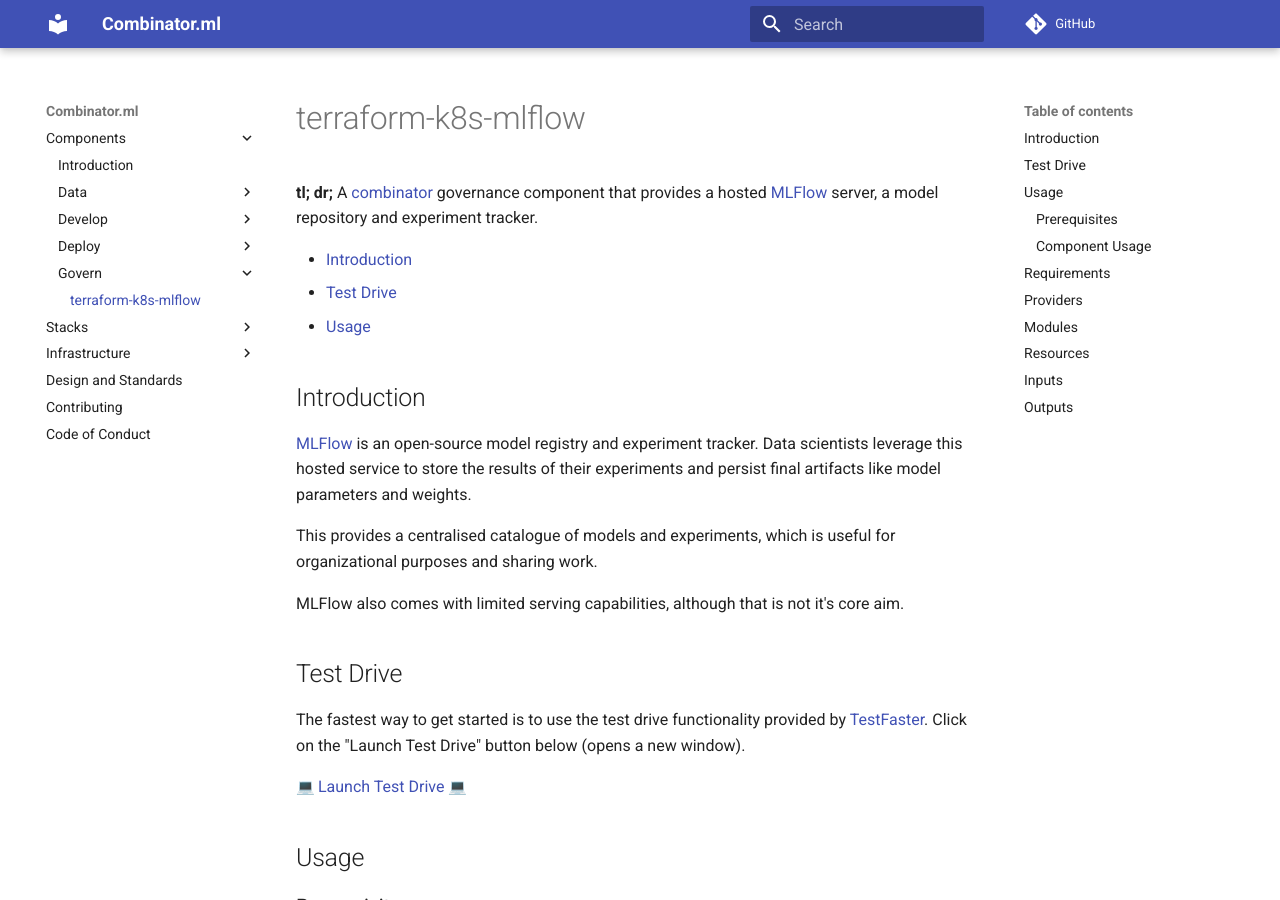
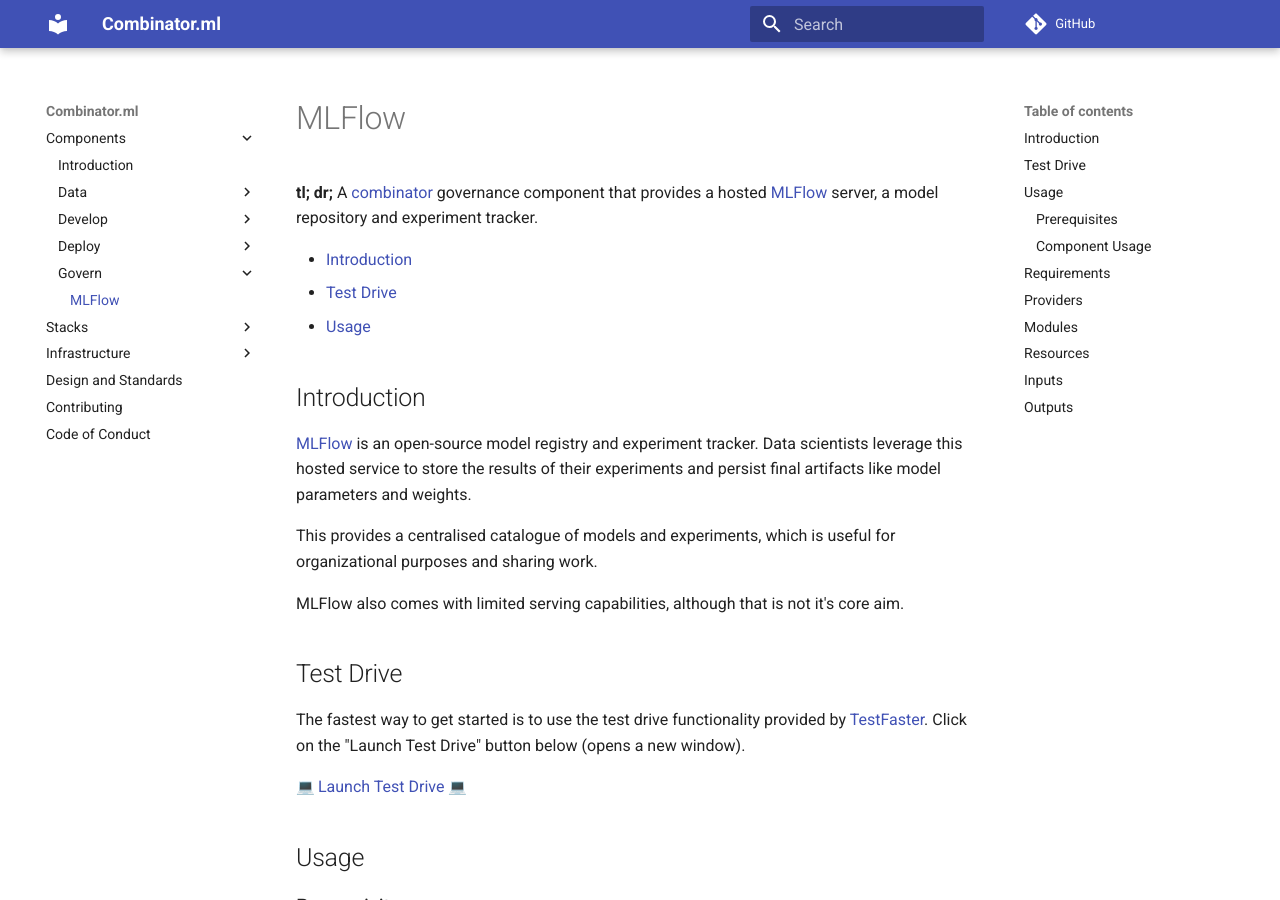
Before and after one commit to combinator-ml/combinator, an MkDocs documentation site: the page built from docs/components/govern/mlflow.md, in a window 1280 px wide and 900 px high. Built offline with MkDocs 1.6.1 and Material for MkDocs 9.7.7, drawn with Linux system fonts in a browser that asks for light colours; emoji names are drawn with the system emoji font; comment, search, counter and statistics services are not loaded.

```diff
--- a/docs/components/govern/mlflow.md
+++ b/docs/components/govern/mlflow.md
@@ -1,4 +1,4 @@
-# terraform-k8s-mlflow
+# MLFlow
 
 **tl; dr;** A [combinator](https://combinator.ml) governance component that provides a hosted [MLFlow](https://mlflow.org) server, a model repository and experiment tracker.
 
```
Also changed, not shown: docs/components/introduction.md (+1 -1 lines).
